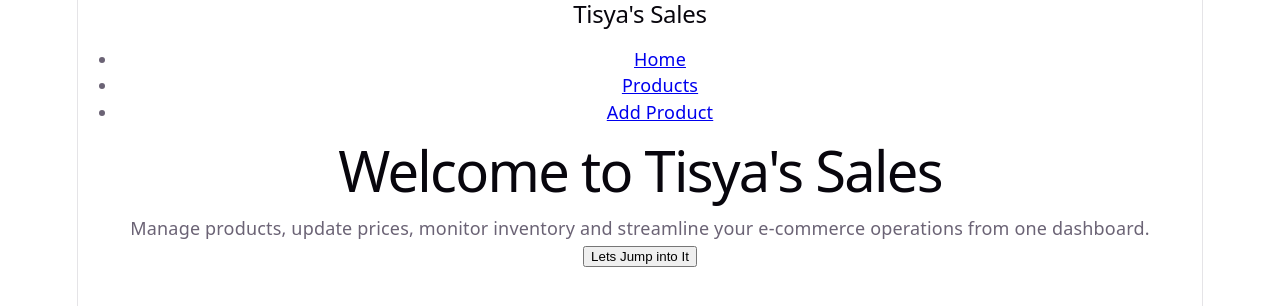
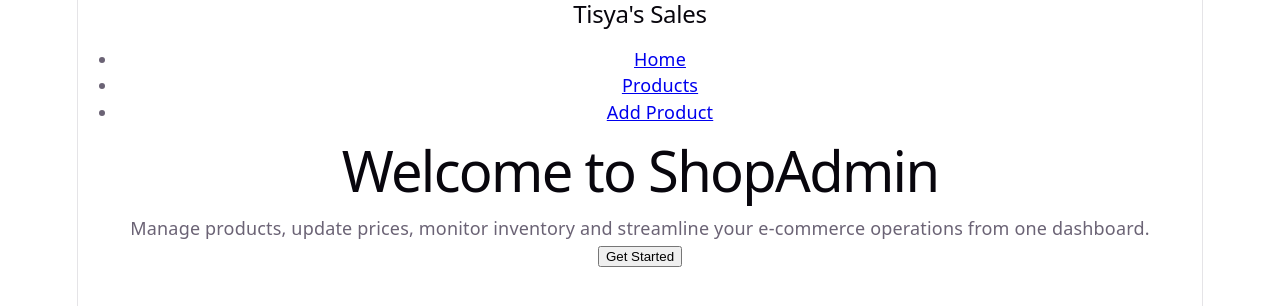
Before and after one commit to ianmwenja8-collab/ecommerce-admin, a React (Vite) app: page / in a window 1280 px wide. Shown: the top 306 px of the page. Built offline with nearby package versions, Linux system fonts and the light colour scheme.

Commit message:
Added Layout.jsx

```diff
--- a/src/Pages/Landingpage.jsx
+++ b/src/Pages/Landingpage.jsx
@@ -3,11 +3,11 @@ import React from "react";
 function LandingPage() {
     return (
         <div className="landing-page">
-            <h1>Welcome to Tisya's Sales</h1>
+            <h1>Welcome to ShopAdmin</h1>
 
             <p>Manage products, update prices, monitor inventory and streamline your e-commerce operations from one dashboard.</p>
 
-            <button className="cta-button">Lets Jump into It</button>
+            <button className="cta-button">Get Started</button>
             </div>
     );
 }
```
Also changed, not shown: src/components/layout.jsx (+20 -0 lines), src/Hooks/ProductForm.jsx (deleted).
